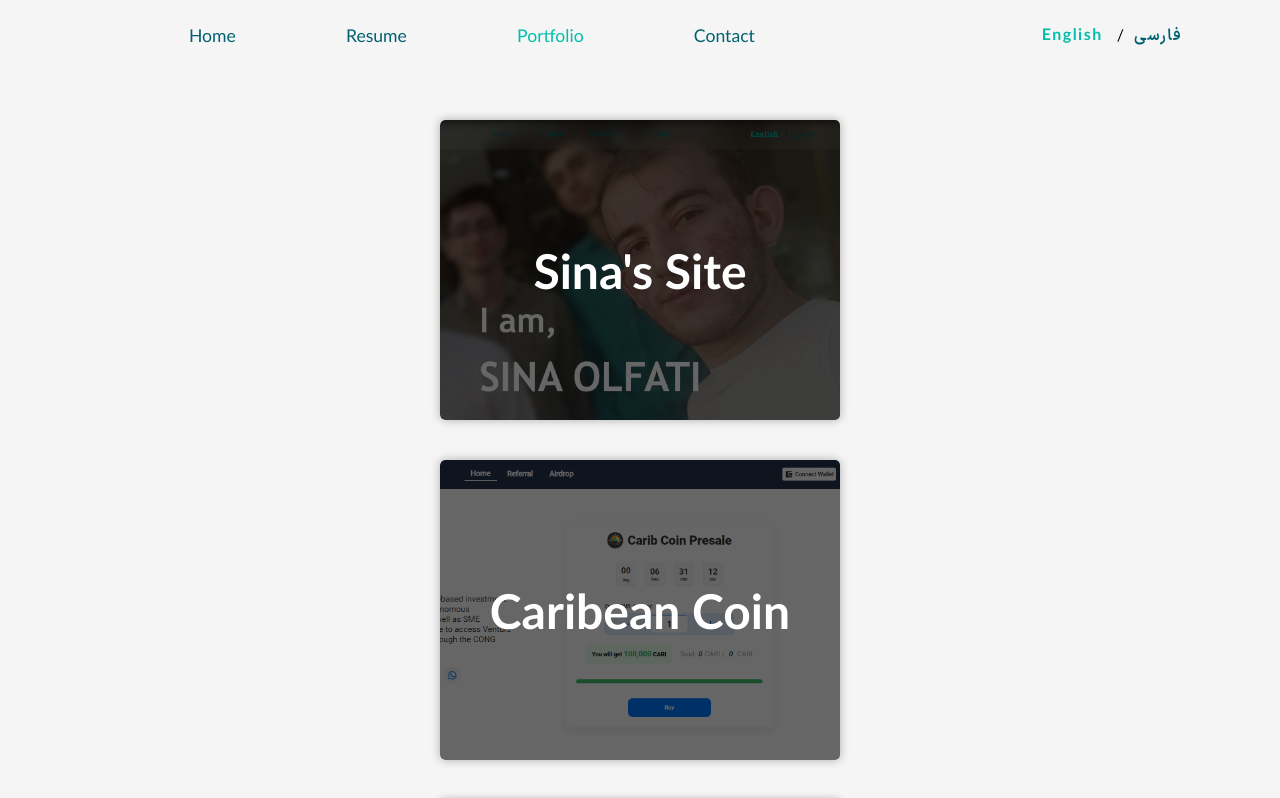
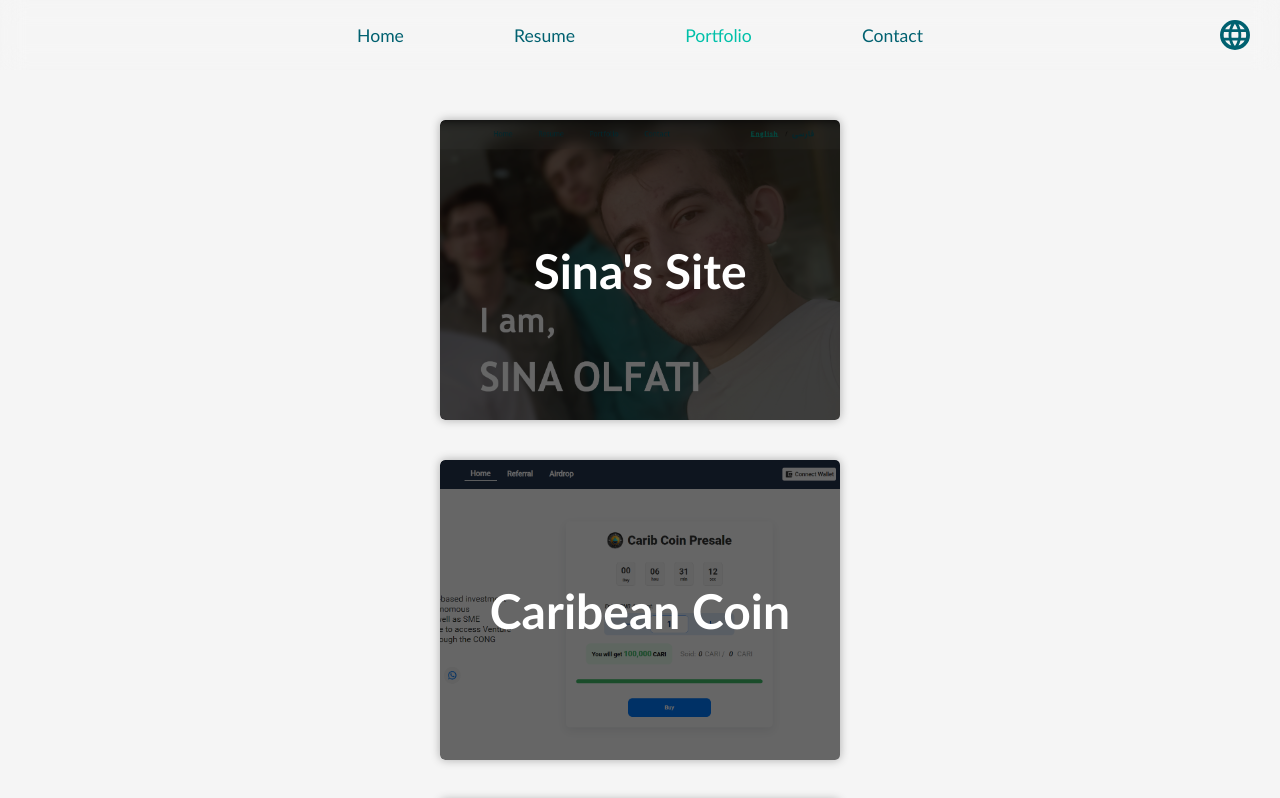
Before and after one commit to sina-olfati/sina-olfati-site, a React (Create React App) app: page /sina-olfati-site/portfolio in a window 1280 px wide. Shown: the top 798 px of the page. Built offline with nearby package versions, Linux system fonts and the light colour scheme; a web font is replaced by a local one.

Commit message:
Menu: lang button completed

```diff
--- a/src/components/menu/Menu.css
+++ b/src/components/menu/Menu.css
@@ -61,7 +61,7 @@
     z-index: 100;
     display: flex;
     align-items: center;
-    justify-content: space-around;
+    justify-content: center;
 }
 
 .scrolled {
@@ -73,10 +73,12 @@
 
 /* Options */
 .options {
+    /* border: solid 1px red; */
     width: 60%;
     display: flex;
     align-items: center;
     justify-content: center;
+    position: absolute;
 }
 
 .options ul {
@@ -104,7 +106,82 @@
 }
 
 /* changing lang */
+.changing-lang {
+    /* border: solid 1px red; */
+    position: absolute;
+    right: 30px;
+    width: 30px;
+    height: 30px;
+    padding: 0;
+    margin: 0;
+    border: solid 2px #016170;
+    border-radius: 50px;
+    display: flex;
+    align-items: center;
+    justify-content: center;
+    cursor: pointer;
+    transition: 0.3s;
+}
+.changing-lang svg {
+    width: 130%;
+    height: 130%;
+    padding: 0;
+    margin: 0;
+    color: #016170;
+    transition: 0.3s;
+}
+.langInputs {
+    /* border: solid 1px red; */
+    width: 100%;
+    height: 100%;
+    border-radius: 20px;
+    display: none;
+    align-items: center;
+    justify-content: center;
+    position: absolute;
+    transition: 0.2;
+    direction: ltr;
+}
+.langInputs .lang:nth-child(2) {
+    border-left: solid 2px #016170;
+    padding-top: 1.5px;
+}
+
+.langActive {
+    width: 100px;
+    /* width: fit-content; */
+    /* height: 50px; */
+    border-radius: 50px;
+    /* border: solid 2px #016170; */
+}
+.langActive svg {
+    opacity: 0;
+}
+.langActive .langInputs {
+    opacity: 1;
+    display: flex;
+    align-items: center;
+    justify-content: center;
+
+}
+
 .lang {
+    border: none;
+    width: 50%;
+    height: 100%;
+    background-color: transparent;
+    color: #016170;
+    cursor: pointer;
+    font-weight: 600;
+    display: flex;
+    align-items: center;
+    justify-content: center;
+}
+.active {
+    color: #00c0a9;
+    /* text-decoration: underline; */
+}
+/* .lang {
     border: none;
     padding: 0 10px;
     height: 30px;
@@ -112,14 +189,12 @@
     color: #016170;
     letter-spacing: 1.5px;
     cursor: pointer;
-    /* font-family: IRANSans; */
     font-weight: 600;
 }
 
 .active {
     color: #00c0a9;
-    /* text-decoration: underline; */
-}
+} */
 
 
 @media only screen and (max-width: 680px) {
@@ -167,6 +242,18 @@
         height: 50px;
         font-size: 1.5rem;
     }
+    .active-menu .changing-lang {
+        position: absolute;
+        top: 0px;
+        margin: 0 auto;
+        /* left: 50%; */
+    }
+    .active-menu .changing-lang:lang(fa) {
+        position: absolute;
+        top: 100px;
+        left: 50%;
+        right: 50%;
+    }
   }
 
   @keyframes apear {
--- a/src/components/menu/Menu.tsx
+++ b/src/components/menu/Menu.tsx
@@ -26,8 +26,9 @@ const Menu = ({page}: any) => {
   const isHeightHigher: any = useHeightCheck()
   console.log("isHeightHigher: ", isHeightHigher)
 
-  // menu active
+  // menu and lang activation
   const [active, setActive] = useState(false)
+  const [langActive, setLangActive] = useState(false)
 
   // lang, translate and dir
   const [language, setLanguage] = useState<string | null>(localStorage.getItem("i18nextLng") ? localStorage.getItem("i18nextLng") : "en")
@@ -62,8 +63,12 @@ const Menu = ({page}: any) => {
             <li><Link to={"/sina-olfati-site/contact"} className={`link ${page === 'contact' ? "active" : "inactive"}`}>{t("contact")}</Link></li>
           </ul>
         </div>
-        <div className='changing-lang'>
-            <input id="eng" type="button" value="English" onClick={() => changeLanguage("en")} className={isEn ? 'lang active' : 'lang'} lang='en'/> /<input type="button" value="فارسی"  onClick={() => changeLanguage("fa")} className={isEn ? 'lang' : 'lang active'} lang='fa'/>
+        <div onClick={() => setLangActive(!langActive)} className={`changing-lang ${langActive ? "langActive" : ""}`} lang={language}>
+            <LanguageIcon />
+            <div className="langInputs">
+              <input id="eng" type="button" value="EN" onClick={() => changeLanguage("en")} className={isEn ? 'lang active' : 'lang'} lang='en'/>
+              <input type="button" value="فا"  onClick={() => changeLanguage("fa")} className={isEn ? 'lang' : 'lang active'} lang='fa'/>
+            </div>
         </div>
         </div>
       </header>
```
